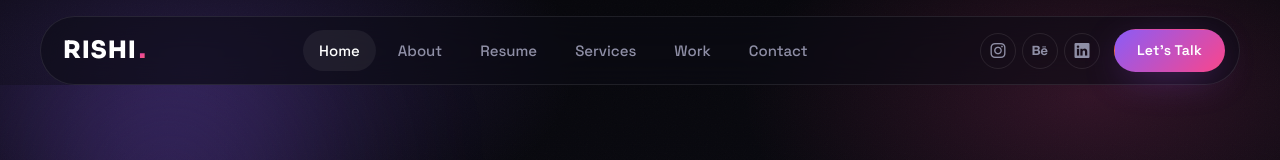
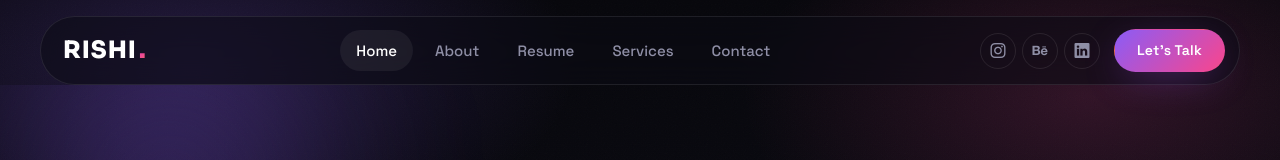
Before and after one commit to RishiDobariya/portfolio, a React (Vite) app: page / in a window 1280 px wide. Shown: the top 160 px of the page. Built offline with nearby package versions, Linux system fonts and the light colour scheme.

Commit message:
Remove Work link from site navigation

```diff
--- a/src/components/Header.jsx
+++ b/src/components/Header.jsx
@@ -7,7 +7,6 @@ const navLinks = [
   { to: '/about', label: 'About' },
   { to: '/resume', label: 'Resume' },
   { to: '/services', label: 'Services' },
-  { to: '/portfolio', label: 'Work' },
   { to: '/contact', label: 'Contact' },
 ]
 
```
